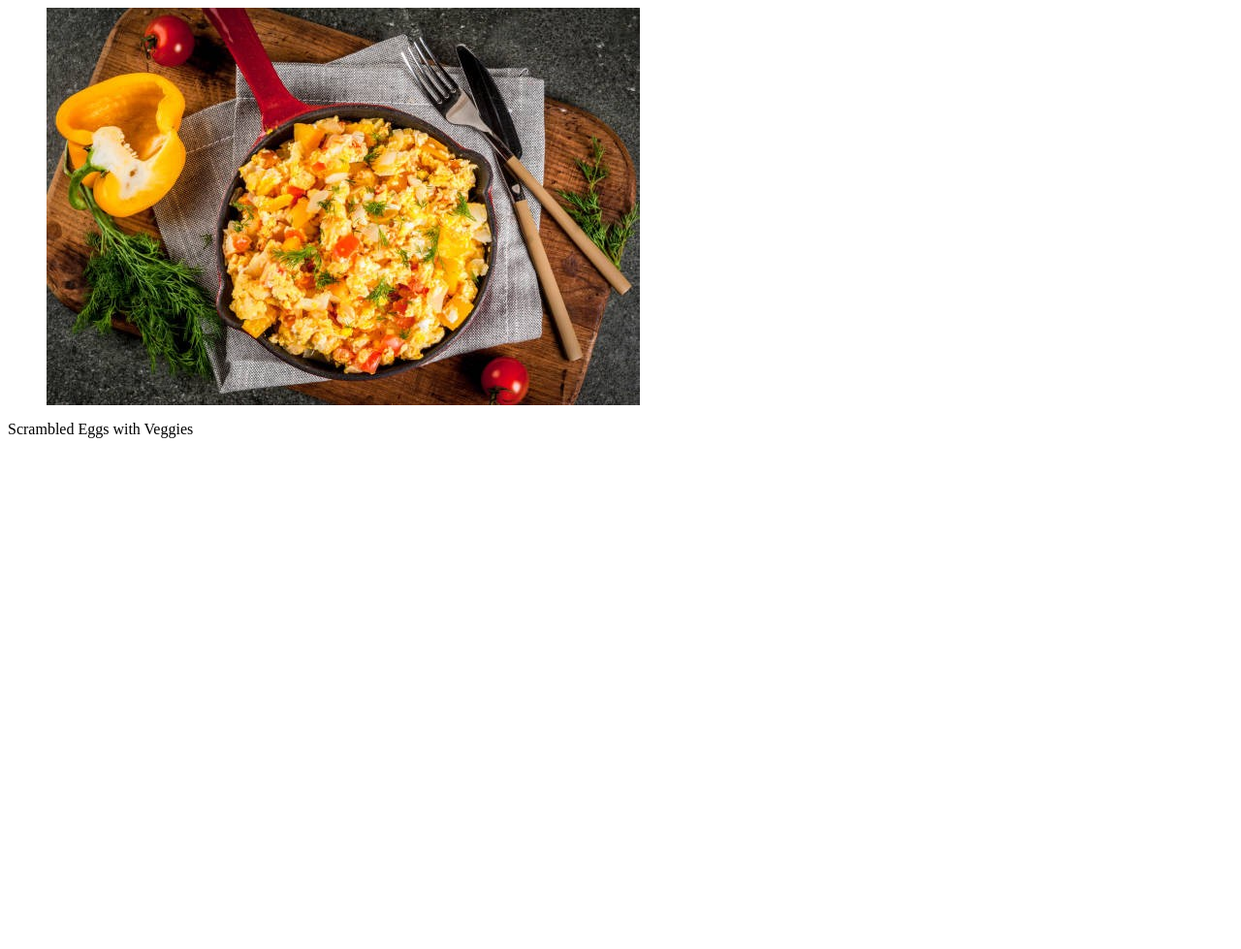
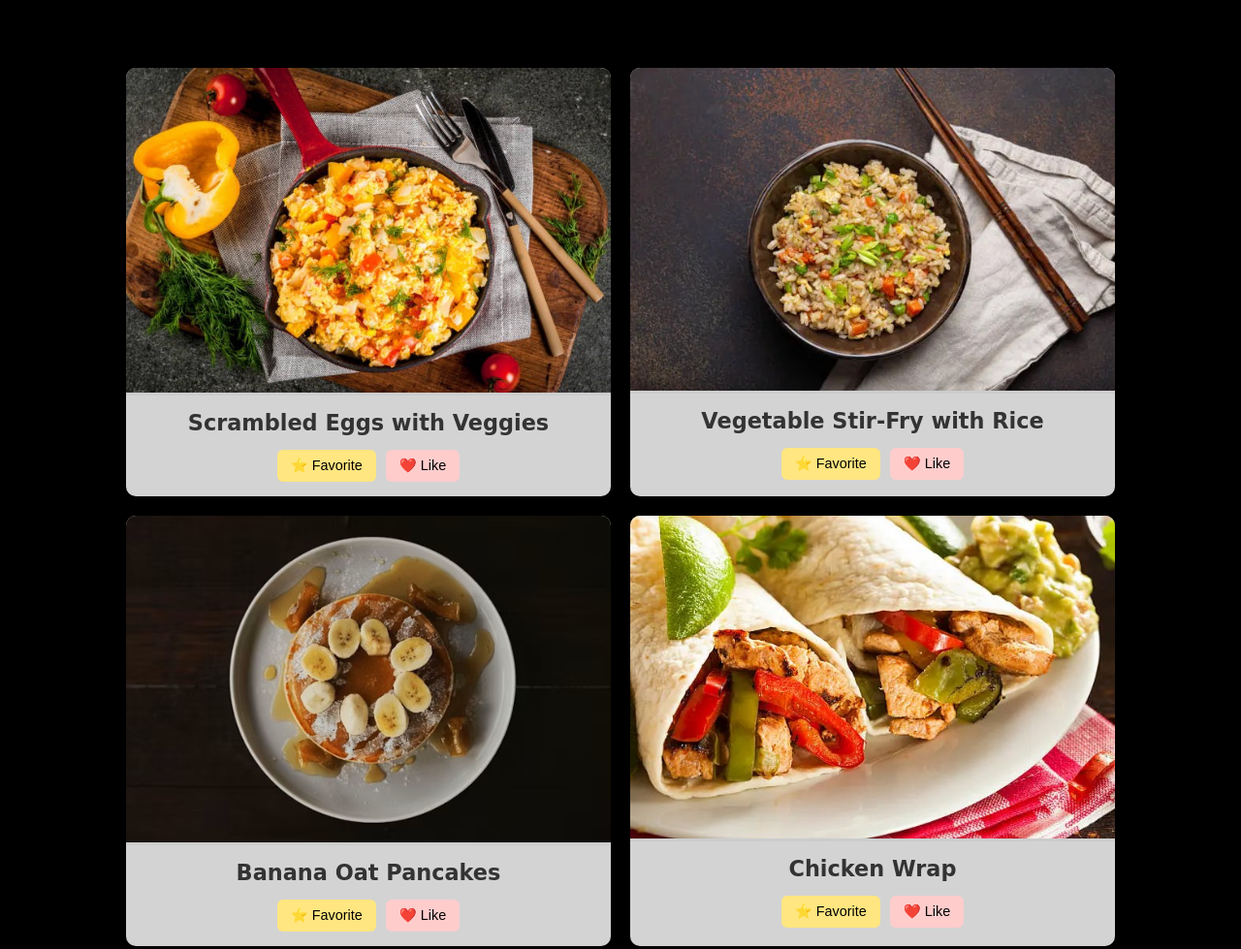
Before and after one commit to Dancoder2/DiyFoods, a plain HTML site: page index.html in a window 1280 px wide. Shown: the whole page at 97% size. Before the commit the page ends 800 px from the top, so only its background shows below. Drawn offline with Linux system fonts and the light colour scheme.

Commit message:
Add files via upload

```diff
--- a/css/style.css
+++ b/css/style.css
@@ -0,0 +1,72 @@
+body {
+  font-family: Arial, sans-serif;
+  background-color: black;
+  height: 1000px;
+  display: flex;
+  justify-content: center;
+  align-items: flex-start;
+  margin: 0;
+  padding-top: 50px;
+}
+
+.Con {
+  display: flex;
+  justify-content: center;
+  gap: 20px;
+  flex-wrap: wrap;
+  padding: 20px;
+}
+
+.fp {
+  width: 90%;
+  max-width: 500px;
+  background: lightgray;
+  border-radius: 10px;
+  box-shadow: 0 4px 8px rgba(0,0,0,0.2);
+  overflow: hidden;
+  text-align: center;
+}
+
+.fp img {
+  width: 100%;
+  height: auto;
+  border-bottom: 3px solid #ccc;
+  display: block;
+}
+
+h2 {
+  margin: 15px 0 10px;
+  font-family: cursive;
+  font-size: 1.4em;
+  color: #333;
+}
+
+.actions {
+  display: flex;
+  justify-content: center;
+  gap: 10px;
+  margin: 15px 0;
+}
+
+button {
+  border: none;
+  padding: 8px 14px;
+  border-radius: 6px;
+  cursor: pointer;
+  font-size: 0.9em;
+  transition: background 0.3s;
+}
+
+.fav {
+  background: #ffe680;
+}
+.fav:hover {
+  background: #ffcc00;
+}
+
+.like {
+  background: #ffcccc;
+}
+.like:hover {
+  background: #ff6666;
+}
--- a/index.html
+++ b/index.html
@@ -6,8 +6,43 @@
 </head>
 
 <body>
-   <ol><a href="Food/egg.html"><img src="./Food/pics/Egg 1.jpeg" alt="Scrambled Eggs with Veggies"></a></ol>
-   <p>Scrambled Eggs with Veggies</p>
+<div class="Con">
+   <div class="fp">
+      <a href="Food/egg.html"><img src="./Food/pics/Egg 1.jpeg" alt="Scrambled Eggs with Veggies"></a>
+  <h2>Scrambled Eggs with Veggies</h2>
+  <div class="actions">
+         <button class="fav">⭐ Favorite</button>
+         <button class="like">❤️ Like</button>
+      </div>
+    </div>
+<div class="fp">
+      <a href="Food/rice.html"><img src="./Food/pics/Rice 2.jpeg" alt="Vegetable Stir-Fry with Rice"></a>
+  <h2>Vegetable Stir-Fry with Rice</h2>
+  <div class="actions">
+         <button class="fav">⭐ Favorite</button>
+         <button class="like">❤️ Like</button>
+      </div>
+    </div>
+
+<div class="fp">
+      <a href="Food/Panc.html"><img src="./Food/pics/Pc.jpeg" alt="Banana Oat Pancakes"></a>
+  <h2>Banana Oat Pancakes</h2>
+  <div class="actions">
+         <button class="fav">⭐ Favorite</button>
+         <button class="like">❤️ Like</button>
+      </div>
+    </div>
+
+    <div class="fp">
+      <a href="Food/chick.html"><img src="./Food/pics/rap.jpeg" alt="Chicken Wrap"></a>
+  <h2>Chicken Wrap</h2>
+  <div class="actions">
+         <button class="fav">⭐ Favorite</button>
+         <button class="like">❤️ Like</button>
+      </div>
+    </div>
+  </div>
+<script src="./js/script.js"></script>
 </body>
 
 </html>
```
Also changed, not shown: Food/Panc.css (line endings or trailing spaces), Food/Panc.html (line endings or trailing spaces), Food/chick.css (line endings or trailing spaces), Food/chick.html (line endings or trailing spaces), Food/egg.css (line endings or trailing spaces), Food/egg.html (line endings or trailing spaces), Food/rice.css (line endings or trailing spaces), Food/rice.html (line endings or trailing spaces).
